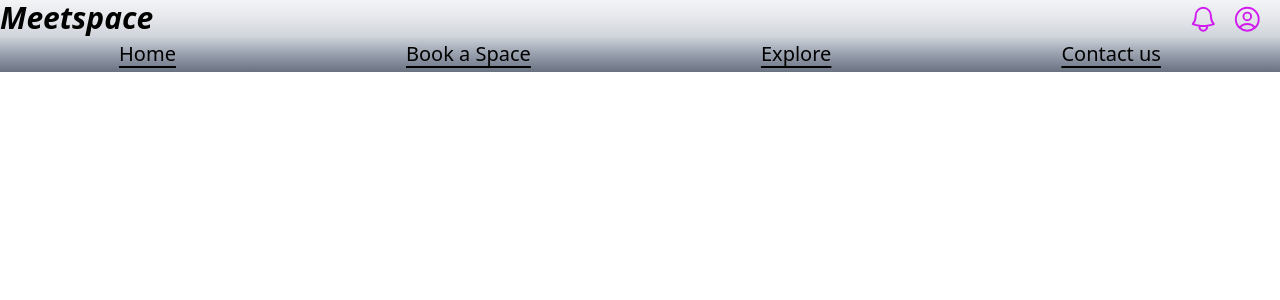
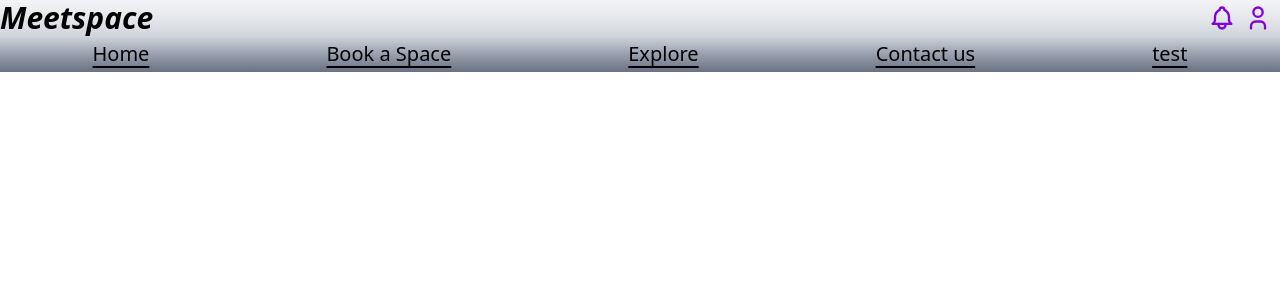
Before and after one commit to Shivam-B-Gupta/Meeting-Room-Booking, a React (Vite) app in the folder Frontend/: page /meetspace in a window 1280 px wide. Shown: the top 300 px of the page. Built offline with nearby package versions, Linux system fonts and the light colour scheme; no server answers.

Commit message:
Added user Popup

```diff
--- a/Frontend/src/App.jsx
+++ b/Frontend/src/App.jsx
@@ -9,6 +9,7 @@ import Oops from "./Pages/Oops";
 import { BrowserRouter, Outlet, Route, Routes } from "react-router-dom";
 import { RoomsProvider } from "./hooks/RoomContext";
 import { UserProvider } from "./hooks/UserContext";
+import UserNavigation from "./Components/UserNavigation";
 
 function App() {
   return (
@@ -24,6 +25,8 @@ function App() {
                 <Route path="home" element={<Home />} />
                 <Route path="bookaspace" element={<Calendar />} />
                 <Route path="addroom" element={<PopUp />} />
+                {/* <Route path="test" element={<UserNavigation />} />{" "} */}
+                {/* testing route */}
               </Route>
               <Route path="*" element={<Oops />} />
             </Routes>
--- a/Frontend/src/Components/Headers.jsx
+++ b/Frontend/src/Components/Headers.jsx
@@ -1,19 +1,26 @@
 import React, { useContext, useState } from "react";
+import { IconUser, IconBell } from "@tabler/icons-react";
 import Bell from "../Icons/Bell";
 import User from "../Icons/User";
 import { Link } from "react-router-dom";
 import PopUp from "./PopUp";
 import { HashLink } from "react-router-hash-link";
 import { UserContext } from "../hooks/UserContext";
+import UserNavigation from "./UserNavigation";
 
 export default function Headers() {
   const [showPopUp, setShowPopUp] = useState(false);
+  const [showPopUp2, setShowPopUp2] = useState(false);
   const { userType } = useContext(UserContext);
   const isAdmin = userType === "admin";
   const handlePopUp = (e) => {
-    console.log(userType);
     e.preventDefault();
     setShowPopUp(true);
+  };
+
+  const handlePopUp2 = () => {
+    setShowPopUp2(true);
+    console.log(showPopUp2);
   };
 
   const navLink = "text-xl underline underline-offset-5 ";
@@ -24,8 +31,20 @@ export default function Headers() {
           <div className="flex justify-between bg-gradient-to-b from-gray-100 via-gray-200 to-gray-300 ">
             <h1 className="text-3xl font-bold italic">Meetspace</h1>
             <div className="flex m-1">
-              <Bell />
-              <User />
+              <IconBell
+                size={28}
+                stroke={2}
+                className="cursor-pointer text-purple-700 mx-1 "
+              />
+              <IconUser
+                size={28}
+                stroke={2}
+                onClick={handlePopUp2}
+                className="cursor-pointer text-purple-700 mx-1"
+              />
+              {showPopUp2 && (
+                <UserNavigation onClose={() => setShowPopUp2(false)} />
+              )}
             </div>
           </div>
           <nav className=" flex justify-around p-1 bg-gradient-to-b from-gray-300 via-gray-400 to-gray-500">
@@ -48,6 +67,9 @@ export default function Headers() {
             <Link to="" className={navLink}>
               Contact us
             </Link>
+            <Link to="/meetspace/test" className={navLink}>
+              test
+            </Link>
           </nav>
         </header>
         {showPopUp && (
--- /dev/null
+++ b/Frontend/src/Components/UserNavigation.jsx
@@ -0,0 +1,21 @@
+import Button, { Button2, Button3 } from "./Button";
+import { IconSquareRoundedX } from "@tabler/icons-react";
+
+export default function UserNavigation({ onClose }) {
+  const user = localStorage.getItem("name");
+  const firstLetterOfName = user.split("")[0].toUpperCase();
+
+  const handleLogout = () => {};
+  return (
+    <div className="w-56 h-64 absolute right-5 top-8 rounded-lg flex flex-col justify-center items-center shadow-xl/30 bg-gray-100">
+      <button onClick={onClose} className="absolute left-0 top-0 p-2 ">
+        <IconSquareRoundedX stroke={2} className="cursor-pointer" />
+      </button>
+      <div className="bg-purple-400 px-5 py-3 rounded-[4rem]">
+        {firstLetterOfName}
+      </div>
+      <div className="p-4">{user}</div>
+      <Button textOnButton="Logout" onClick={handleLogout} />
+    </div>
+  );
+}
```
Also changed, not shown: 2 other files (tests, documents, lock files or other folders).
